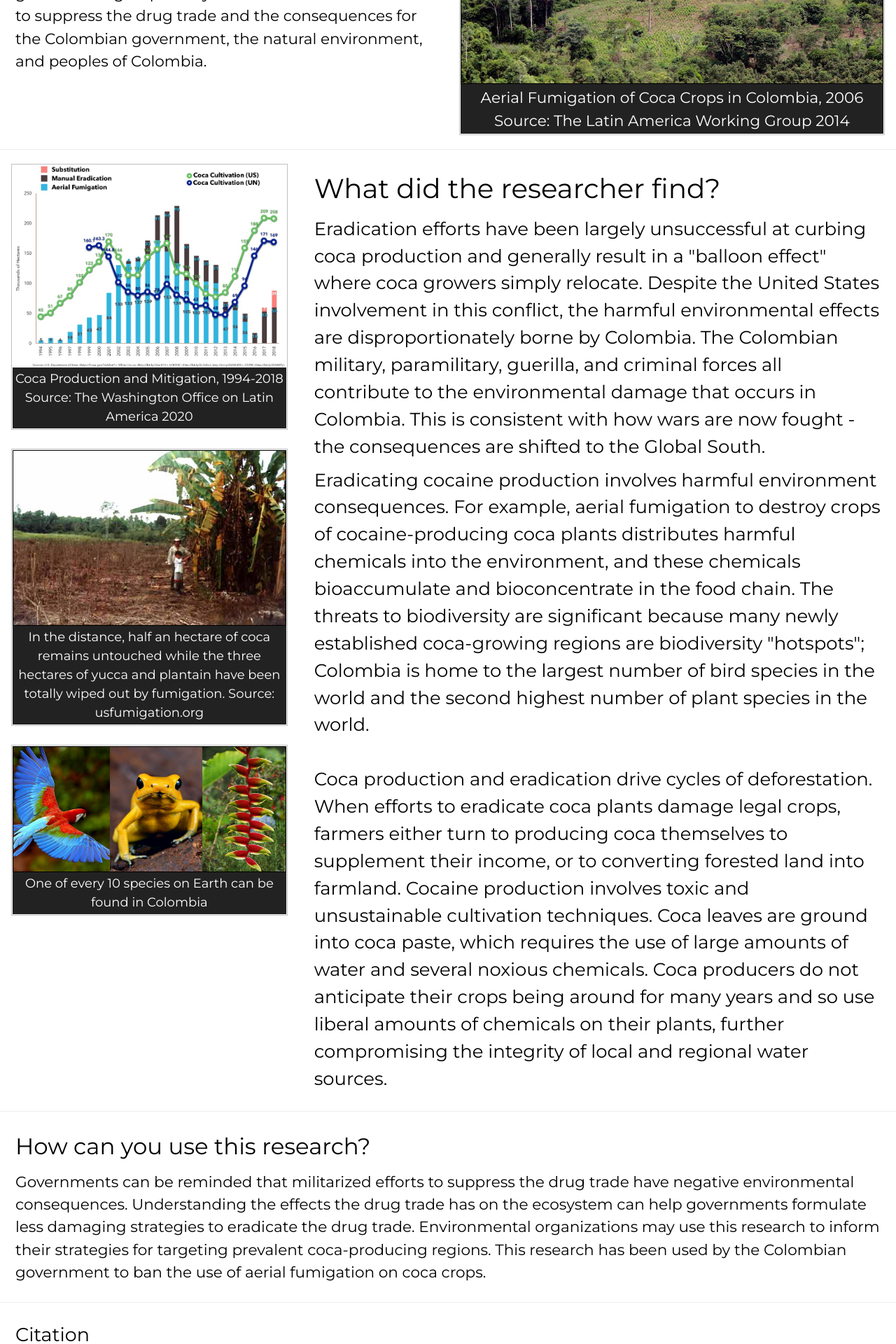
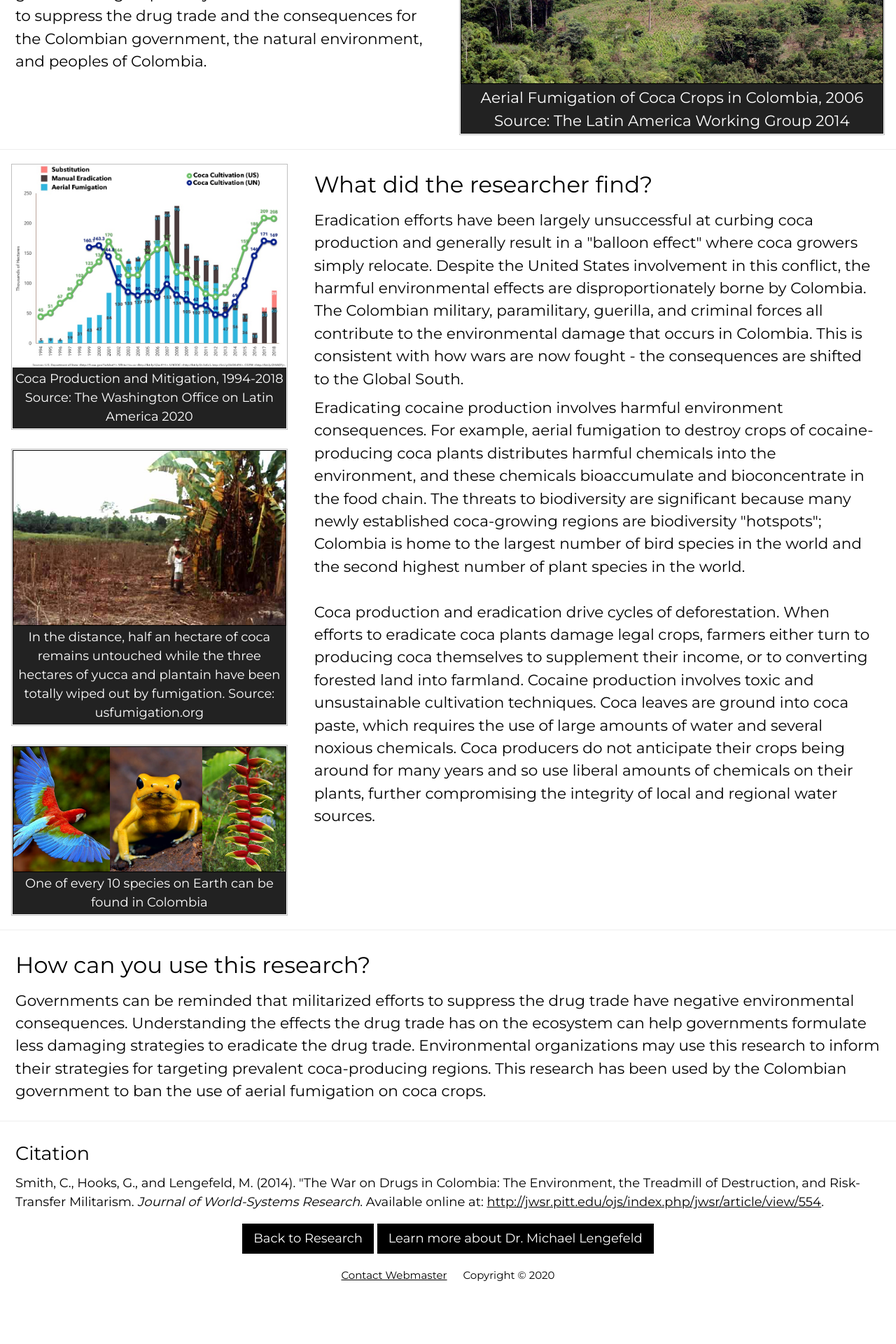
Before and after one commit to resilience1/resilience1.github.io, a Jekyll site: the page built from research/colombia.html, in a window 1280 px wide. Shown: the part 1778-3698 px from the top of the page at 70% size. Built offline with Jekyll 4.4.1, drawn with Linux system fonts in a browser that asks for light colours; nearby versions of some CDN libraries; after the commit the page ends 3664 px from its top, so only the background shows below that.

Commit message:
Update colombia.html

```diff
--- a/research/colombia.html
+++ b/research/colombia.html
@@ -276,7 +276,7 @@ title: War on Drugs in Colombia | Michael Lengefeld
 				</figcaption>
 			</figure>
 		</div>
-		<div class="example w3-twothird w3-container">
+		<div class="w3-twothird w3-container">
 			<h1>What did the researcher find?</h1>
 				<h2>Eradication efforts have been largely unsuccessful at curbing coca production and generally
 					result in a "balloon effect" where coca growers simply relocate. Despite the United States involvement in this conflict, the harmful environmental effects are
```
